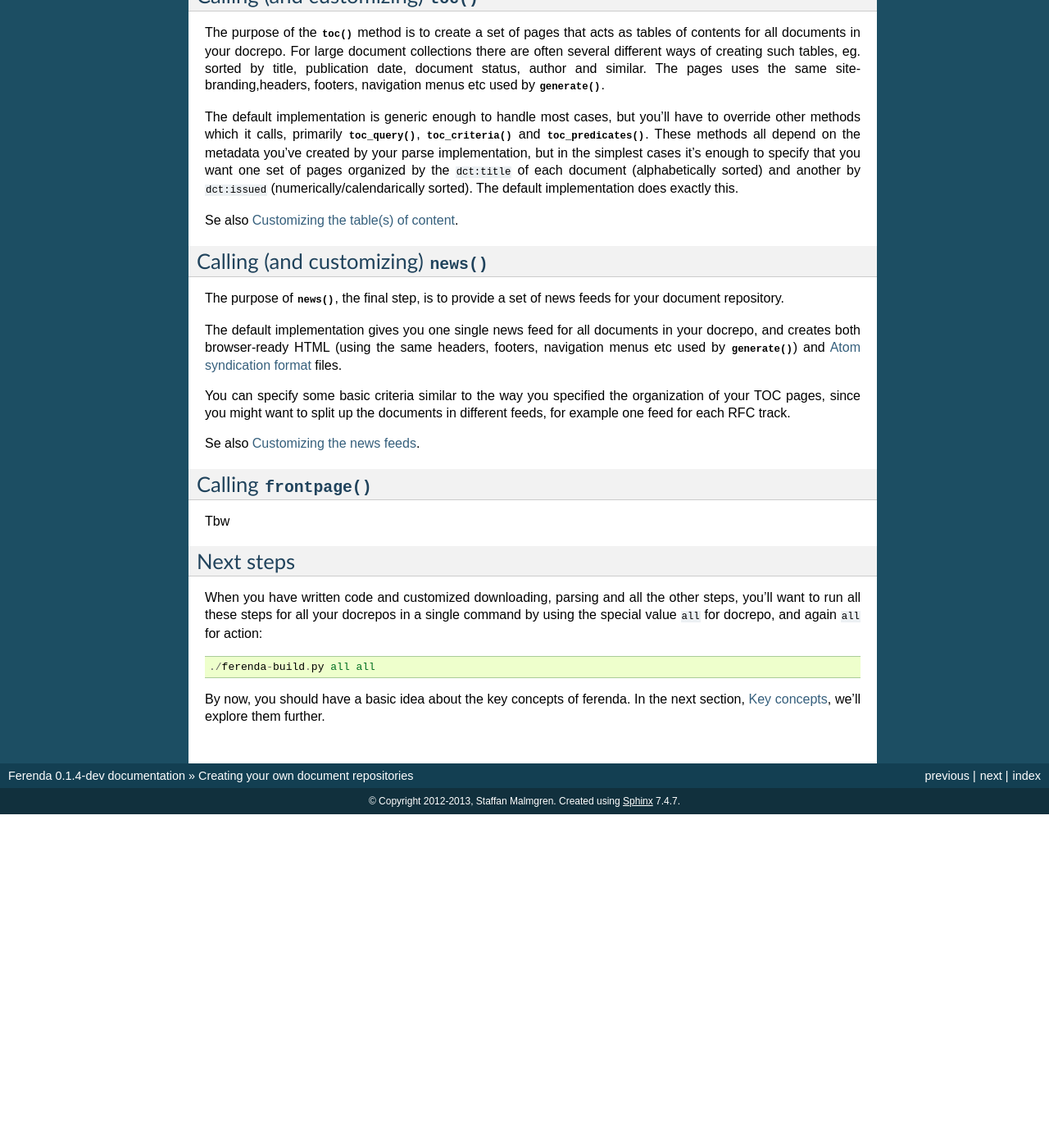
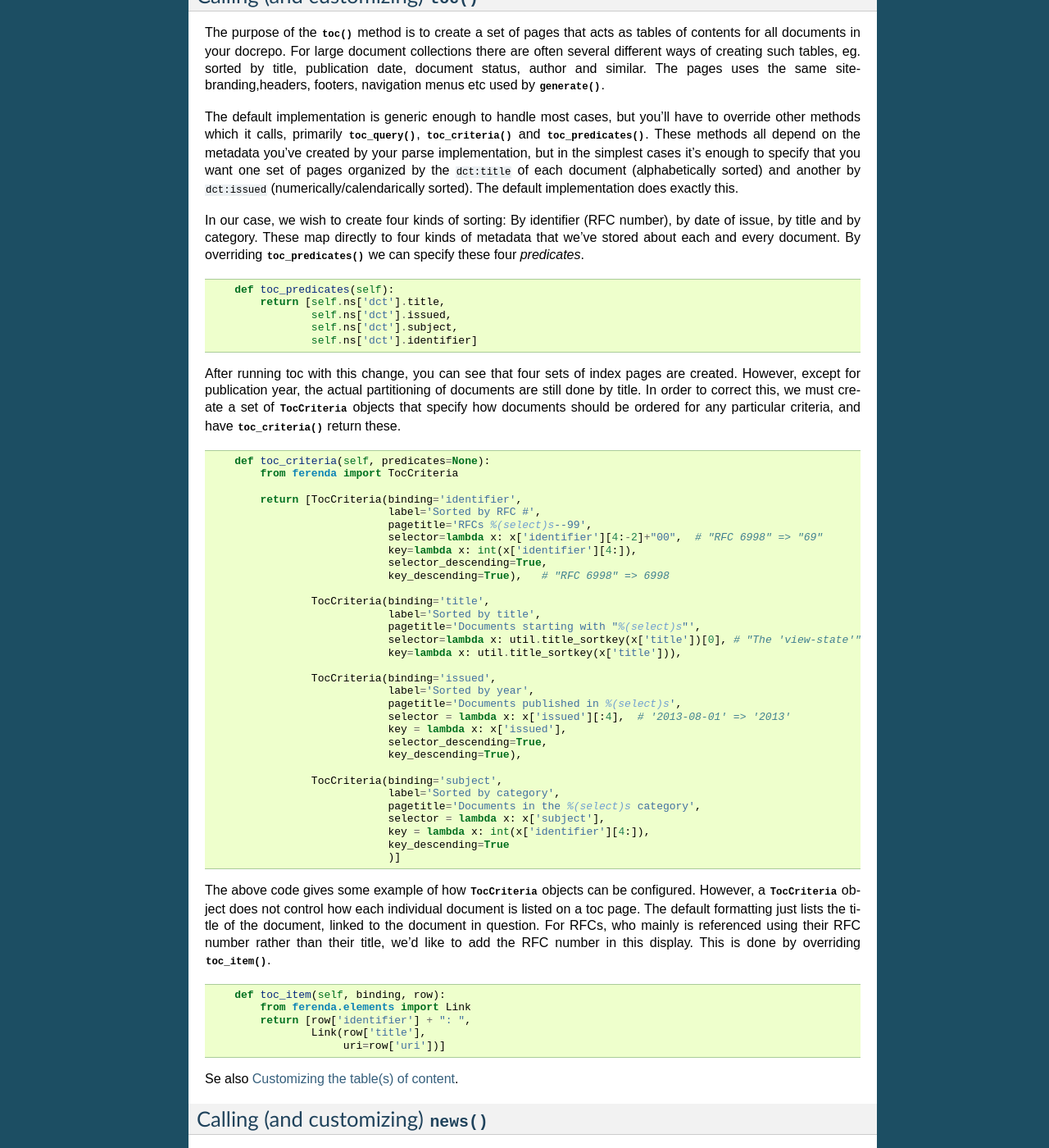
Before and after one commit to staffanm/ferenda, a Sphinx documentation site: the page built from doc/createdocrepos.rst, in a window 1280 px wide and 1400 px high, scrolled down 11257 px. Shown: the whole window at 82% size. Built offline with Sphinx 7.4.7, drawn with Linux system fonts in a browser that asks for light colours; before the commit the page ends 12250 px from its top, so only the background shows below that.

Commit message:
finished the toc part of the tutorial

```diff
--- a/doc/createdocrepos.rst
+++ b/doc/createdocrepos.rst
@@ -566,8 +566,43 @@ document (alphabetically sorted) and another by ``dct:issued``
 (numerically/calendarically sorted). The default implementation does
 exactly this.
 
+In our case, we wish to create four kinds of sorting: By identifier
+(RFC number), by date of issue, by title and by category. These map
+directly to four kinds of metadata that we've stored about each and
+every document. By overriding
+:meth:`~ferenda.DocumentRepository.toc_predicates` we can specify
+these four *predicates*.
+
+.. literalinclude:: rfcs.py
+   :start-after: # begin toc_predicates
+   :end-before: # end toc_predicates
+
+After running toc with this change, you can see that four sets of
+index pages are created. However, except for publication year, the
+actual partitioning of documents are still done by title. In order to
+correct this, we must create a set of :class:`~ferenda.TocCriteria`
+objects that specify how documents should be ordered for any
+particular criteria, and have
+:meth:`~ferenda.DocumentRepository.toc_criteria` return these.
+
+.. literalinclude:: rfcs.py
+   :start-after: # begin toc_criteria
+   :end-before: # end toc_criteria
+
+The above code gives some example of how :class:`~ferenda.TocCriteria`
+objects can be configured. However, a :class:`~ferenda.TocCriteria`
+object does not control how each individual document is listed on a
+toc page. The default formatting just lists the title of the document,
+linked to the document in question. For RFCs, who mainly is referenced
+using their RFC number rather than their title, we'd like to add the
+RFC number in this display. This is done by overriding
+:meth:`~ferenda.DocumentRepository.toc_item`.
+
+.. literalinclude:: rfcs.py
+   :start-after: # begin toc_item
+   :end-before: # end toc_item
+
 Se also :doc:`toc`.
-
 
 Calling (and customizing) :meth:`~ferenda.DocumentRepository.news`
 ---------------------------------------------------------------------
--- a/doc/rfcs.py
+++ b/doc/rfcs.py
@@ -279,17 +279,60 @@ class RFCs(DocumentRepository):
     xslt_template = "rfc.xsl"
 # end xslt
 
+# begin toc_predicates
     def toc_predicates(self):
         return [self.ns['dct'].title,
                 self.ns['dct'].issued,
                 self.ns['dct'].subject,
                 self.ns['dct'].identifier]
+# end toc_predicates
 
+# begin toc_criteria
+    def toc_criteria(self, predicates=None):
+        from ferenda import TocCriteria
 
+        return [TocCriteria(binding='identifier',
+                            label='Sorted by RFC #',
+                            pagetitle='RFCs %(select)s--99',
+                            selector=lambda x: x['identifier'][4:-2]+"00",  # "RFC 6998" => "69"
+                            key=lambda x: int(x['identifier'][4:]),
+                            selector_descending=True,
+                            key_descending=True),   # "RFC 6998" => 6998
+
+                TocCriteria(binding='title',
+                            label='Sorted by title',
+                            pagetitle='Documents starting with "%(select)s"',
+                            selector=lambda x: util.title_sortkey(x['title'])[0], # "The 'view-state'" property => "v"
+                            key=lambda x: util.title_sortkey(x['title'])),
+
+                TocCriteria(binding='issued',
+                            label='Sorted by year',
+                            pagetitle='Documents published in %(select)s',
+                            selector = lambda x: x['issued'][:4],  # '2013-08-01' => '2013'
+                            key = lambda x: x['issued'],
+                            selector_descending=True,
+                            key_descending=True),
+
+                TocCriteria(binding='subject',
+                            label='Sorted by category',
+                            pagetitle='Documents in the %(select)s category',
+                            selector = lambda x: x['subject'],
+                            key = lambda x: int(x['identifier'][4:]),
+                            key_descending=True
+                            )]
+# end toc_criteria
+
+# begin toc_item
+    def toc_item(self, binding, row):
+        from ferenda.elements import Link
+        return [row['identifier'] + ": ",
+                Link(row['title'],
+                     uri=row['uri'])]
+# end toc_item
 if __name__ == '__main__':
     from ferenda import manager, LayeredConfig
     manager.setup_logger("DEBUG")
-    d = RFCs(downloadmax=10, force=True)
+    d = RFCs(downloadmax=10, force=True, staticsite=True)
 #    # d.download()
 #    for basefile in d.list_basefiles_for("parse"):
 #        d.parse(basefile)
```
Also changed, not shown: 3 other files.
